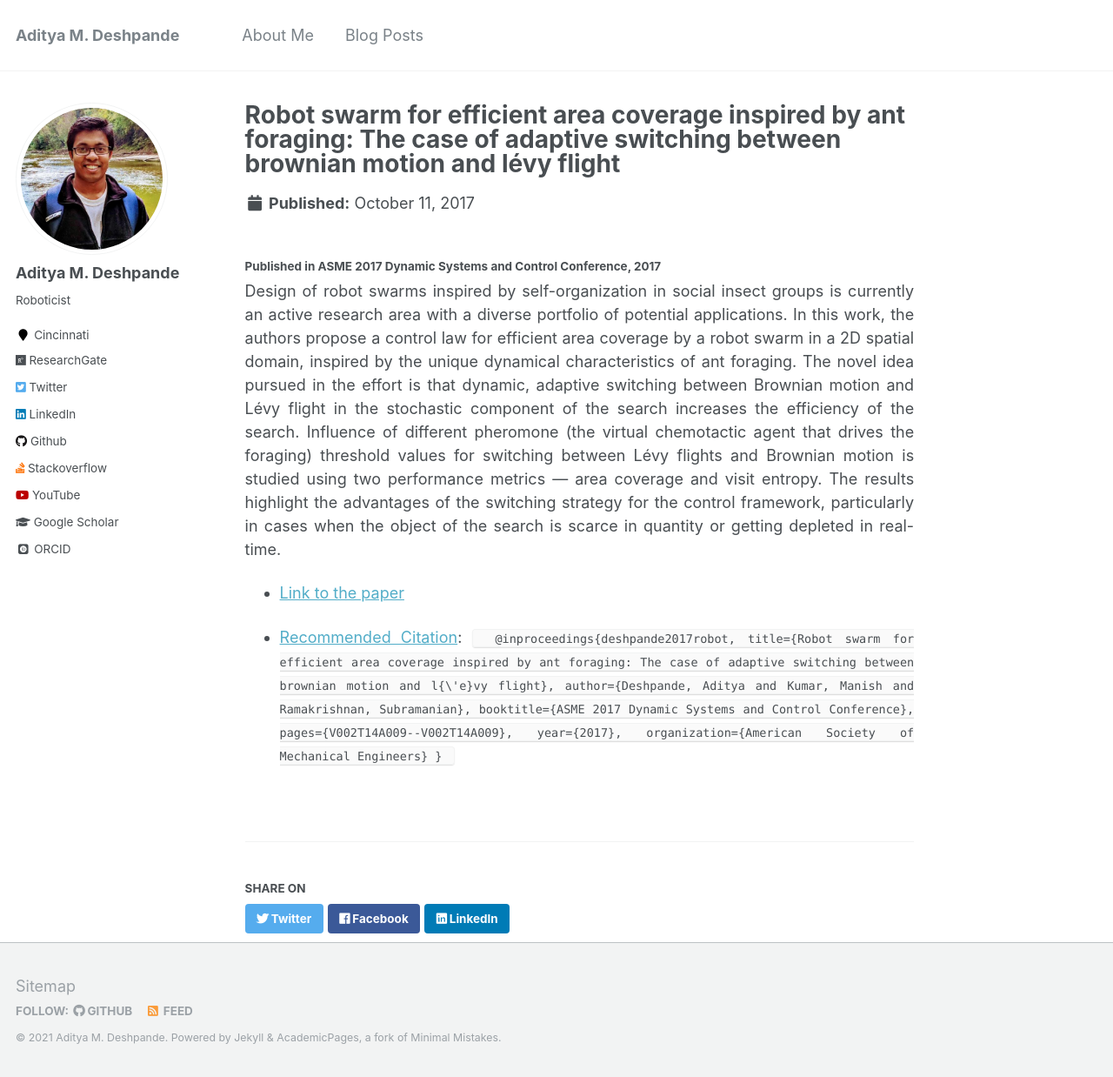
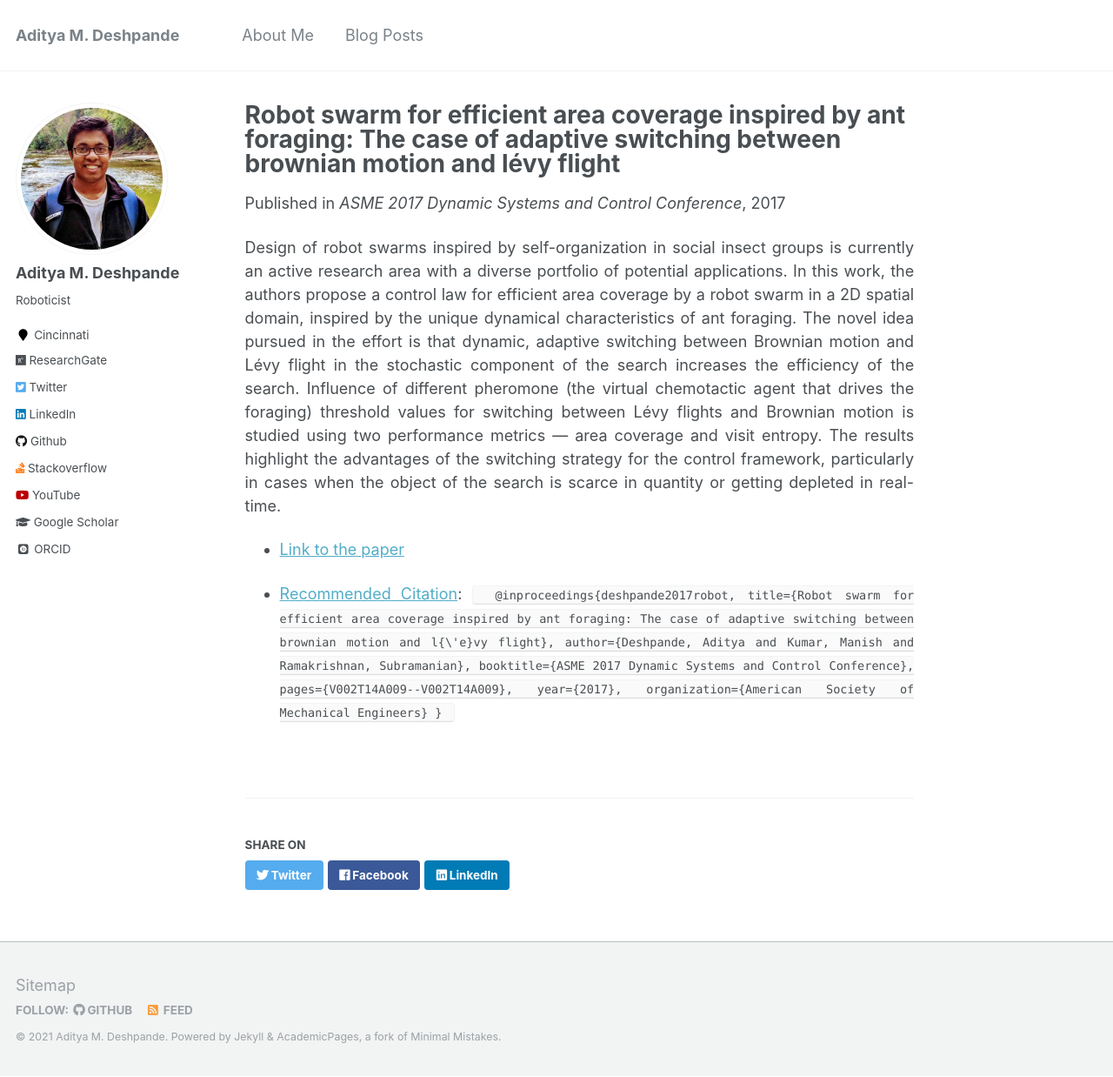
Before and after one commit to adipandas/adipandas.github.io, a Jekyll site: the page built from _publications/2017-10-11-antlevy.md, in a window 1280 px wide and 1238 px high. Shown: the whole window at 87% size. Built offline with Jekyll 4.4.1, drawn with Linux system fonts in a browser that asks for light colours; some web fonts are replaced.

Commit message:
Update 2017-10-11-antlevy.md

```diff
--- a/_publications/2017-10-11-antlevy.md
+++ b/_publications/2017-10-11-antlevy.md
@@ -4,10 +4,8 @@
 permalink:
 excerpt: ---
 date: 2017-10-11
-venue:
+venue: 'ASME 2017 Dynamic Systems and Control Conference'
 ---
-
-#### Published in ASME 2017 Dynamic Systems and Control Conference, 2017
 
 Design of robot swarms inspired by self-organization in social insect groups is currently an active research area with a diverse portfolio of potential applications. In this work, the authors propose a control law for efficient area coverage by a robot swarm in a 2D spatial domain, inspired by the unique dynamical characteristics of ant foraging. The novel idea pursued in the effort is that dynamic, adaptive switching between Brownian motion and Lévy flight in the stochastic component of the search increases the efficiency of the search. Influence of different pheromone (the virtual chemotactic agent that drives the foraging) threshold values for switching between Lévy flights and Brownian motion is studied using two performance metrics — area coverage and visit entropy. The results highlight the advantages of the switching strategy for the control framework, particularly in cases when the object of the search is scarce in quantity or getting depleted in real-time.
 
```
